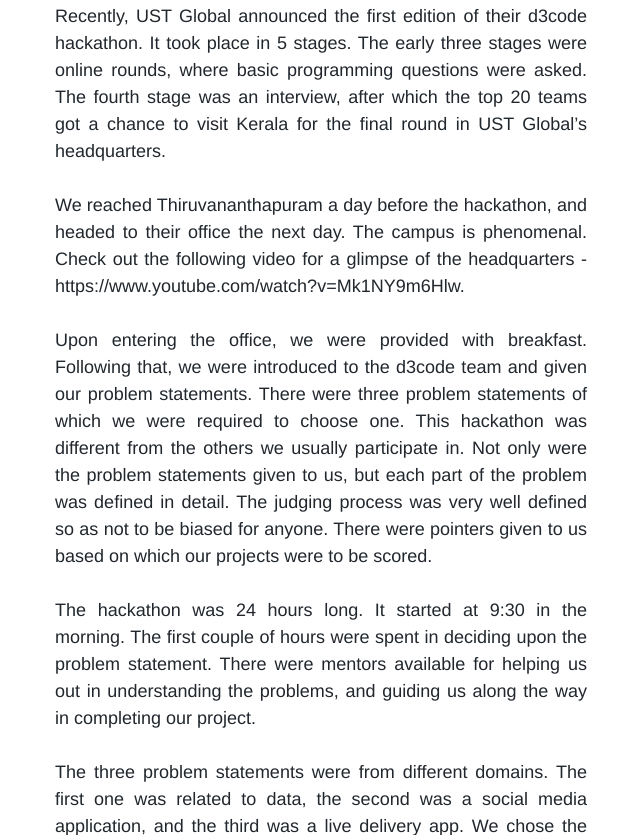
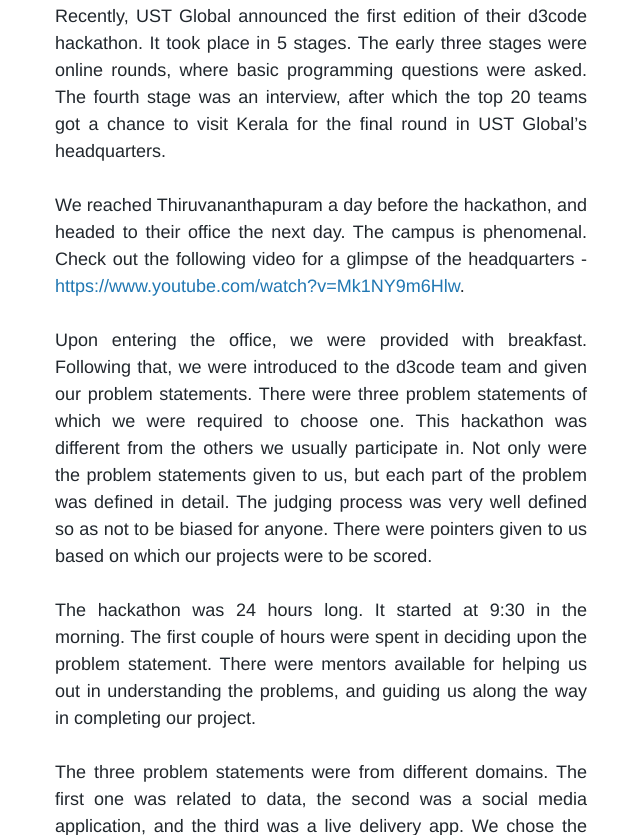
Before and after one commit to sdslabs/sdslabs.github.com, a Jekyll site: the page built from _posts/2020/2020-01-10-ust-global-hackathon.md, in a window 1280 px wide and 900 px high, scrolled down 634 px, cut to the strip 65-900 px from the top of the window. Shown: the whole strip, without its empty margins (319-959 px from the left). Built offline with Jekyll 4.4.1, drawn with Linux system fonts in a browser that asks for light colours; some web fonts are replaced; comment, search, counter and statistics services are not loaded; part of the change alters nothing that is shown.

```diff
--- a/_posts/2020/2020-01-10-ust-global-hackathon.md
+++ b/_posts/2020/2020-01-10-ust-global-hackathon.md
@@ -14,7 +14,7 @@
 
 Recently, UST Global announced the first edition of their d3code hackathon. It took place in 5 stages. The early three stages were online rounds, where basic programming questions were asked. The fourth stage was an interview, after which the top 20 teams got a chance to visit Kerala for the final round in UST Global's headquarters.
 
-We reached Thiruvananthapuram a day before the hackathon, and headed to their office the next day. The campus is phenomenal. Check out the following video for a glimpse of the headquarters - https://www.youtube.com/watch?v=Mk1NY9m6Hlw.
+We reached Thiruvananthapuram a day before the hackathon, and headed to their office the next day. The campus is phenomenal. Check out the following video for a glimpse of the headquarters - [https://www.youtube.com/watch?v=Mk1NY9m6Hlw](https://www.youtube.com/watch?v=Mk1NY9m6Hlw).
 
 Upon entering the office, we were provided with breakfast. Following that, we were introduced to the d3code team and given our problem statements. There were three problem statements of which we were required to choose one. This hackathon was different from the others we usually participate in. Not only were the problem statements given to us, but each part of the problem was defined in detail. The judging process was very well defined so as not to be biased for anyone. There were pointers given to us based on which our projects were to be scored.
 
```
